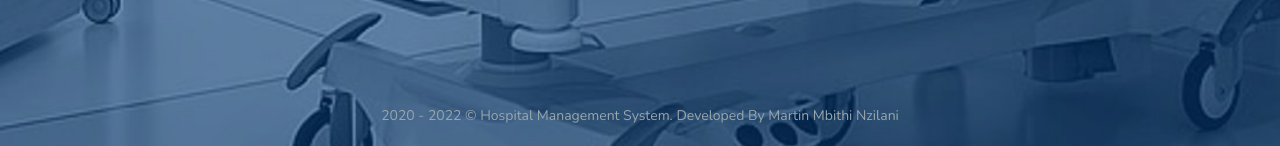
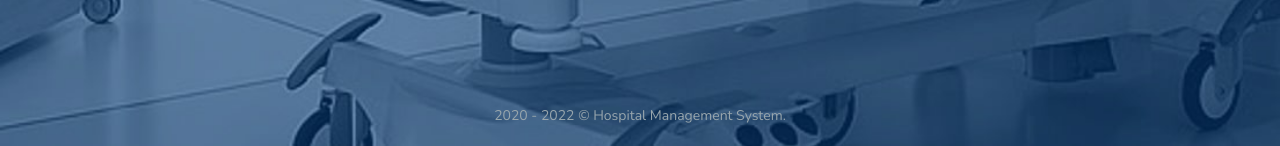
Before and after one commit to rickxy/Hospital-Management-System, a PHP site: page /backend/admin/index.php in a window 1280 px wide. Shown: the part 654-800 px from the top of the page. Run offline with PHP 8.4, Linux system fonts and the light colour scheme.

Commit message:
Update footer1.php

```diff
--- a/backend/admin/assets/inc/footer1.php
+++ b/backend/admin/assets/inc/footer1.php
@@ -1,3 +1,3 @@
 <footer class="footer footer-alt">
-    2020 - <?php echo date('Y'); ?> &copy; Hospital Management System. Developed By Martin Mbithi Nzilani</a>
+    2020 - <?php echo date('Y'); ?> &copy; Hospital Management System.</a>
 </footer>
```
